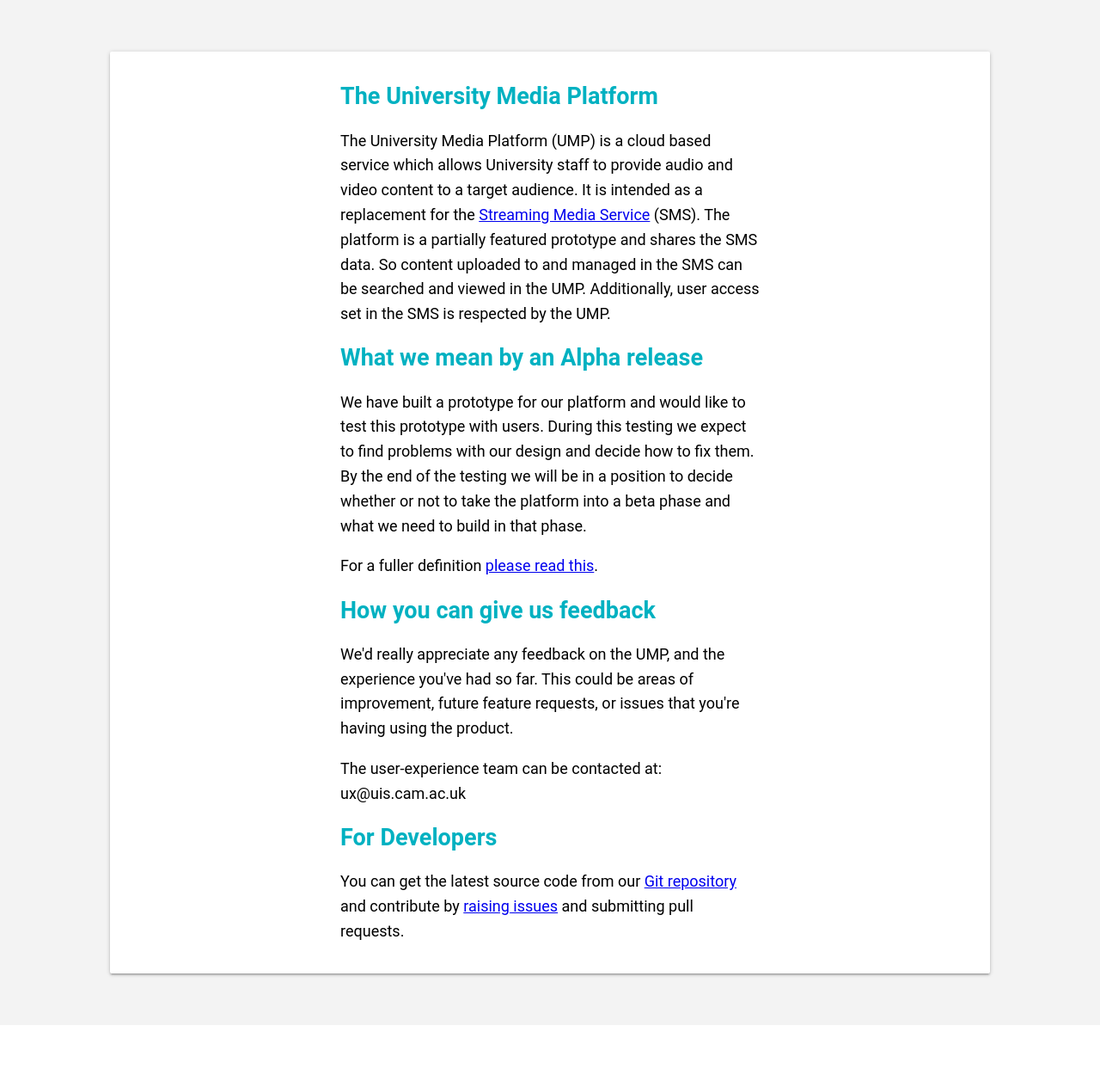
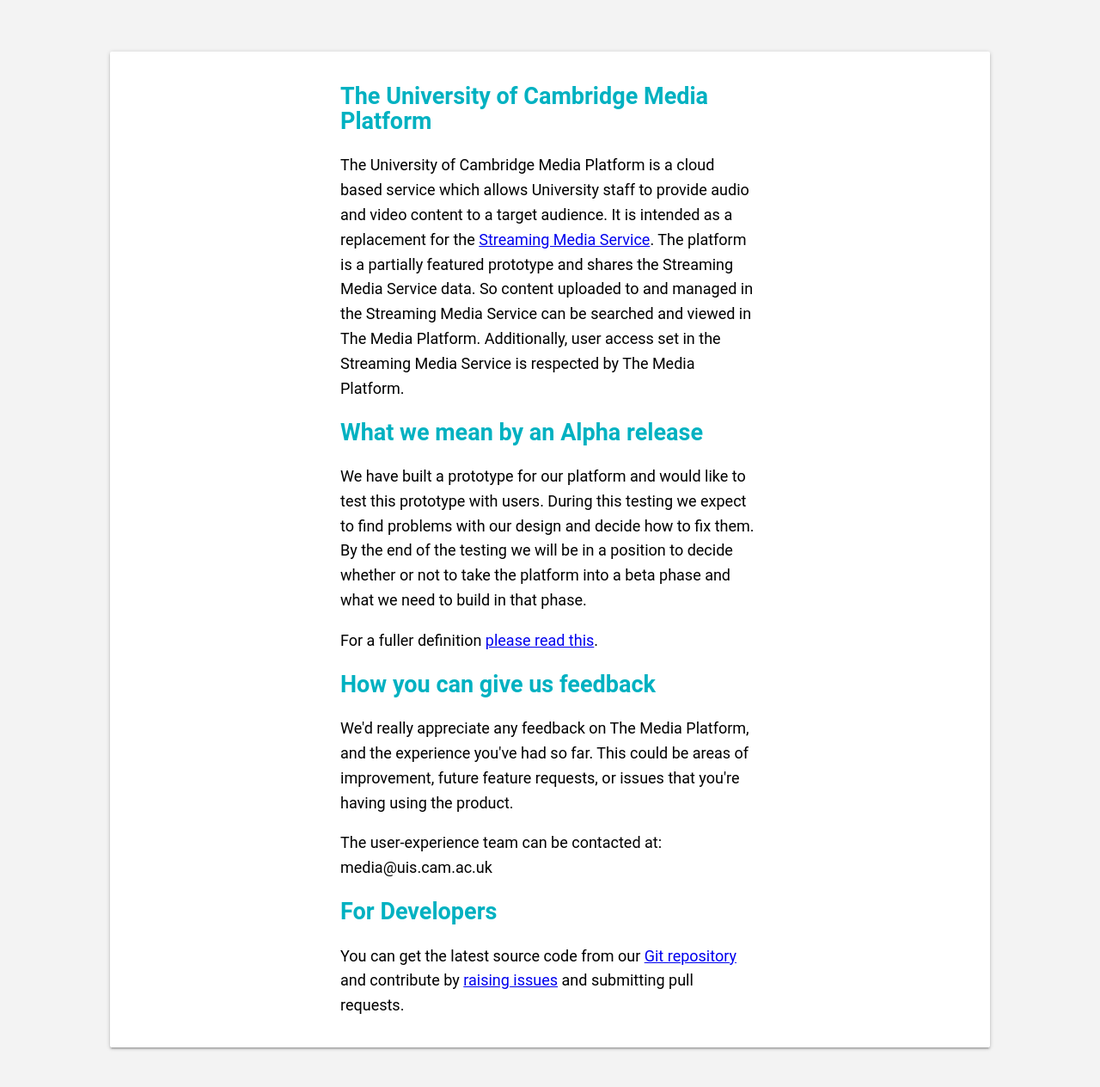
Before and after one commit to uisautomation/media-webapp, a Django app: page /about in a window 1280 px wide. Shown: the top 1264 px of the page at 86% size. Before the commit the page ends 1138 px from the top, so only its background shows below. Run offline with Django 3.2, Linux system fonts and the light colour scheme; parts of the project's set-up code (start-up, migrations or seed data) failed here and were passed over.

Commit message:
Branding fixes
Removes all acronyms and replaces them with full name.
Full name is now: The University of Cambridge Media Platform
Shor name is now: The Media Platform

```diff
--- a/frontend/public/index.html
+++ b/frontend/public/index.html
@@ -19,7 +19,7 @@
       work correctly both with client-side routing and a non-root public URL.
       Learn how to configure a non-root public URL by running `npm run build`.
     -->
-    <title>{% block title %}University Media Platform{% endblock %}</title>
+    <title>{% block title %}The University of Cambridge Media Platform{% endblock %}</title>
 
     {% block extra_head %}{% endblock %}
   </head>
--- a/frontend/src/components/AppBar.js
+++ b/frontend/src/components/AppBar.js
@@ -73,7 +73,7 @@ const AppBar = (
     <Grid container component={Toolbar}>
       <Grid item xs={3} className={classes.appBarLeft}>
         <Typography variant="title" color="inherit">
-          <img src={ShieldImage} alt="University Media Platform" style={{verticalAlign: 'bottom', height: '1.8em'}} />
+          <img src={ShieldImage} alt="The University of Cambridge Media Platform" style={{verticalAlign: 'bottom', height: '1.8em'}} />
         </Typography>
       </Grid>
       <Grid item xs={12} sm={9} md={6} className={classes.appBarMiddle}>
--- a/ui/templates/ui/about.html
+++ b/ui/templates/ui/about.html
@@ -8,7 +8,7 @@
 
     <link rel="shortcut icon" href="/favicon.png">
 
-    <title>About The University Media Platform</title>
+    <title>About The University of Cambridge Media Platform</title>
     <style>
       body {
         background-color: #f3f3f3;
@@ -48,15 +48,16 @@
     <div class="paper">
       <div class="wrapper">
         <div class="frame">
-          <h2>The University Media Platform</h2>
+          <h2>The University of Cambridge Media Platform</h2>
           <p>
-            The University Media Platform (UMP) is a cloud based service which allows University staff to provide
+            The University of Cambridge Media Platform is a cloud based service which allows University staff to provide
             audio and video content to a target audience.
             It is intended as a replacement for the
-            <a target="_blank" href="https://sms.cam.ac.uk/">Streaming Media Service</a> (SMS).
-            The platform is a partially featured prototype and shares the SMS data.
-            So content uploaded to and managed in the SMS can be searched and viewed in the UMP.
-            Additionally, user access set in the SMS is respected by the UMP.
+            <a target="_blank" href="https://sms.cam.ac.uk/">Streaming Media Service</a>.
+            The platform is a partially featured prototype and shares the Streaming Media Service data.
+            So content uploaded to and managed in the Streaming Media Service can be searched and viewed in
+            The Media Platform. Additionally, user access set in the Streaming Media Service is respected by
+            The Media Platform.
           </p>
           <h2>What we mean by an <b>Alpha</b> release</h2>
           <p>
@@ -72,10 +73,10 @@
           </p>
           <h2 id="help-us">How you can give us feedback</h2>
           <p>
-            We'd really appreciate any feedback on the UMP, and the experience you've had so far.
+            We'd really appreciate any feedback on The Media Platform, and the experience you've had so far.
             This could be areas of improvement, future feature requests, or issues that you're having using the product.
           </p><p>
-            The user-experience team can be contacted at: ux@uis.cam.ac.uk
+            The user-experience team can be contacted at: media@uis.cam.ac.uk
           </p>
           <h2>For Developers</h2>
           <p>
```
Also changed, not shown: frontend/public/manifest.json.
